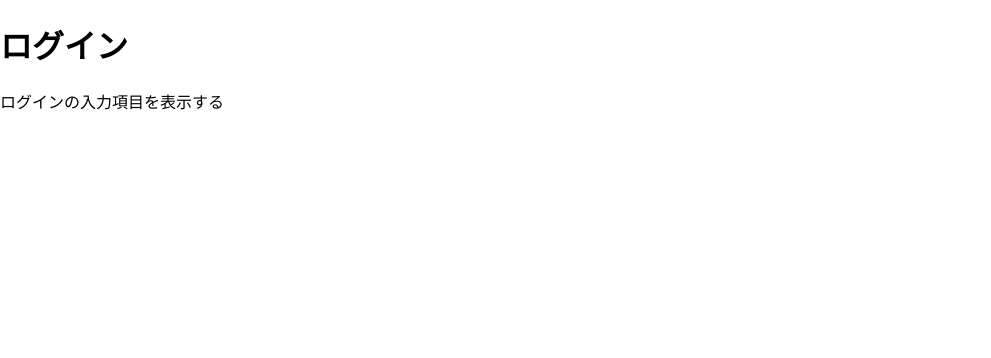
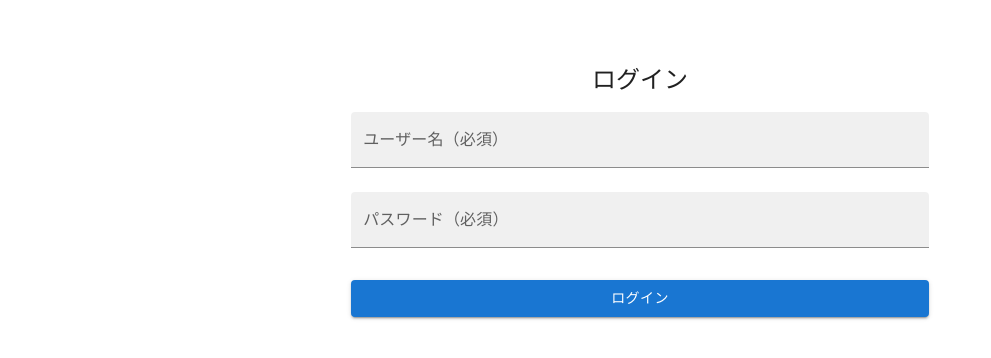
Before and after one commit to uraaaa24/frontend, a Next.js app: page /login in a window 1280 px wide. Shown: the top 358 px of the page, without its empty margins (0-991 px from the left). Built offline with nearby package versions, Linux system fonts and the light colour scheme.

Commit message:
ログイン画面作成

```diff
--- a/app/login/page.tsx
+++ b/app/login/page.tsx
@@ -1,8 +1,88 @@
+'use client'
+
+import { Box, Button, Container, CssBaseline, TextField, ThemeProvider, Typography, createTheme } from '@mui/material'
+import { useRouter } from 'next/navigation'
+import { useForm } from 'react-hook-form'
+
+type FormData = {
+    userName: string
+    password: string
+}
+
 export default function Page() {
+    const {
+        register,
+        handleSubmit,
+        formState: { errors }
+    } = useForm()
+    const router = useRouter()
+
+    const defaultTheme = createTheme()
+
+    const onSubmit = (event: any): void => {
+        const data: FormData = {
+            userName: event.userName,
+            password: event.password
+        }
+
+        handleLogin(data)
+    }
+
+    const handleLogin = (data: FormData) => {
+        router.push('/inventory/products')
+    }
+
     return (
-        <div>
-            <h1>ログイン</h1>
-            <p>ログインの入力項目を表示する</p>
-        </div>
+        <ThemeProvider theme={defaultTheme}>
+            <Container component="main">
+                <CssBaseline />
+                <Box
+                    sx={{
+                        marginTop: 8,
+                        display: 'flex',
+                        flexDirection: 'column',
+                        alignItems: 'center'
+                    }}
+                >
+                    <Typography component="h1" variant="h5">
+                        ログイン
+                    </Typography>
+                    <Box component="form" onSubmit={handleSubmit(onSubmit)}>
+                        <TextField
+                            type="text"
+                            id="userName"
+                            variant="filled"
+                            label="ユーザー名（必須）"
+                            fullWidth
+                            margin="normal"
+                            {...register('userName', { required: '必須入力です。' })}
+                            error={Boolean(errors.userName)}
+                            helperText={errors.userName?.message?.toString() || ''}
+                        />
+                        <TextField
+                            type="text"
+                            id="password"
+                            variant="filled"
+                            label="パスワード（必須）"
+                            autoComplete="current-password"
+                            fullWidth
+                            margin="normal"
+                            {...register('password', {
+                                required: '必須入力です。',
+                                minLength: {
+                                    value: 8,
+                                    message: '8文字以上の文字列にしてください。'
+                                }
+                            })}
+                            error={Boolean(errors.password)}
+                            helperText={errors.password?.message?.toString() || ''}
+                        />
+                        <Button variant="contained" type="submit" fullWidth sx={{ mt: 3, mb: 2 }}>
+                            ログイン
+                        </Button>
+                    </Box>
+                </Box>
+            </Container>
+        </ThemeProvider>
     )
 }
```
